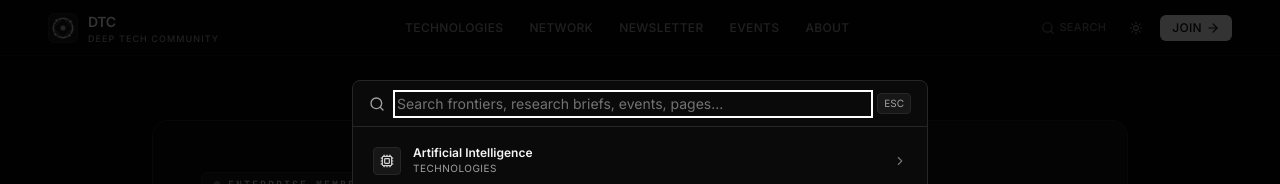
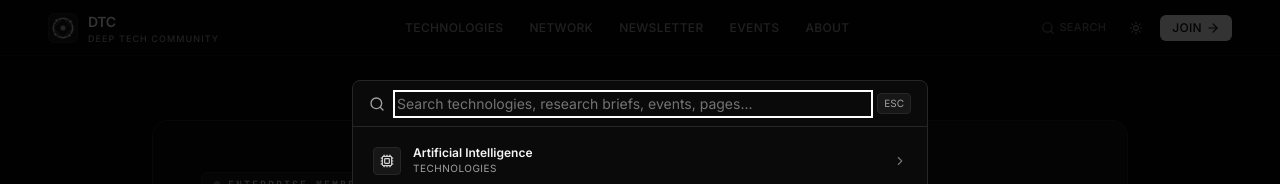
Before and after one commit to Shivammishra0001/deep-tech-community, a Next.js app: page /login in a window 1280 px wide. Both pictures are taken after a click on the button "SEARCH". Shown: the top 184 px of the page. Built offline with nearby package versions, Linux system fonts and the light colour scheme.

Commit message:
fix(taxonomy): complete audit to replace FRONTIERS with TECHNOLOGIES for technology section labels and search

```diff
--- a/src/components/chrome.tsx
+++ b/src/components/chrome.tsx
@@ -179,7 +179,7 @@ function SearchModal({ isOpen, onClose }: { isOpen: boolean; onClose: () => void
               autoFocus
               value={query}
               onChange={(e) => setQuery(e.target.value)}
-              placeholder="Search frontiers, research briefs, events, pages..."
+              placeholder="Search technologies, research briefs, events, pages..."
               className="w-full bg-transparent font-sans text-sm text-neutral-50 placeholder-neutral-500 outline-none"
             />
             {query && (
```
